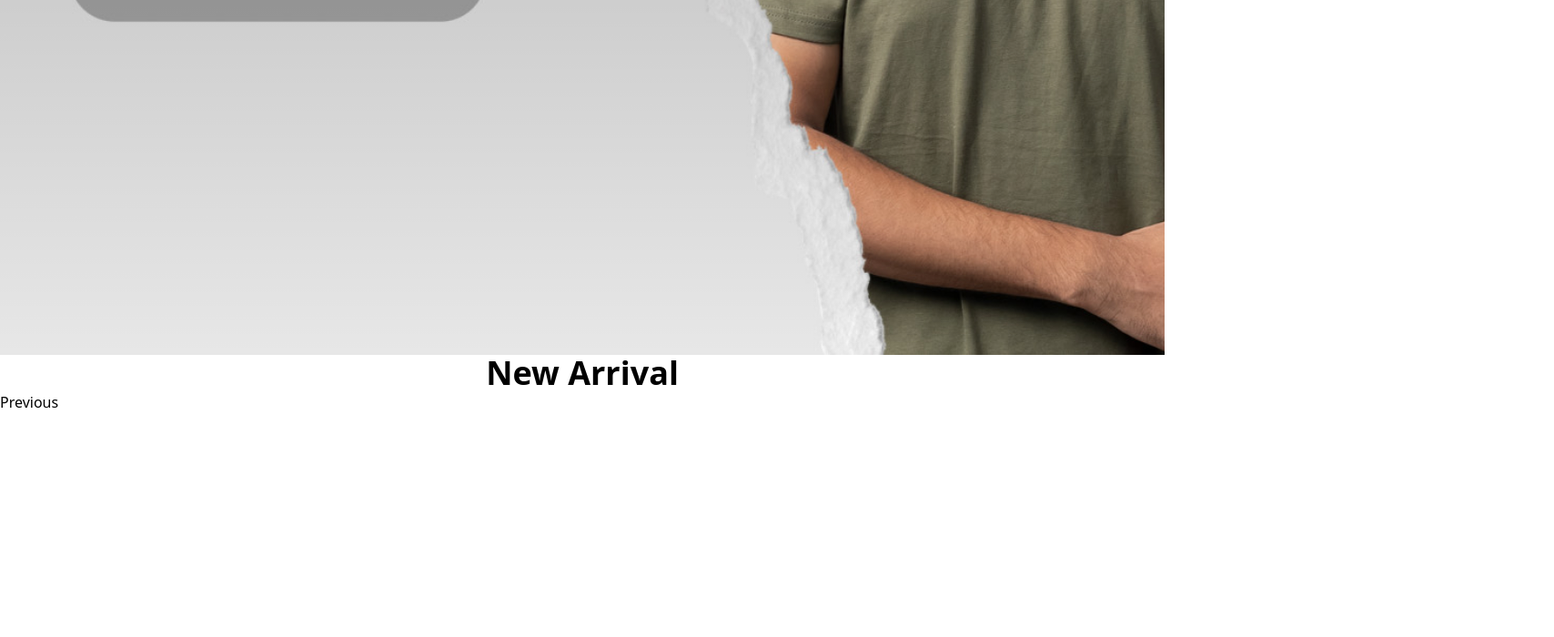
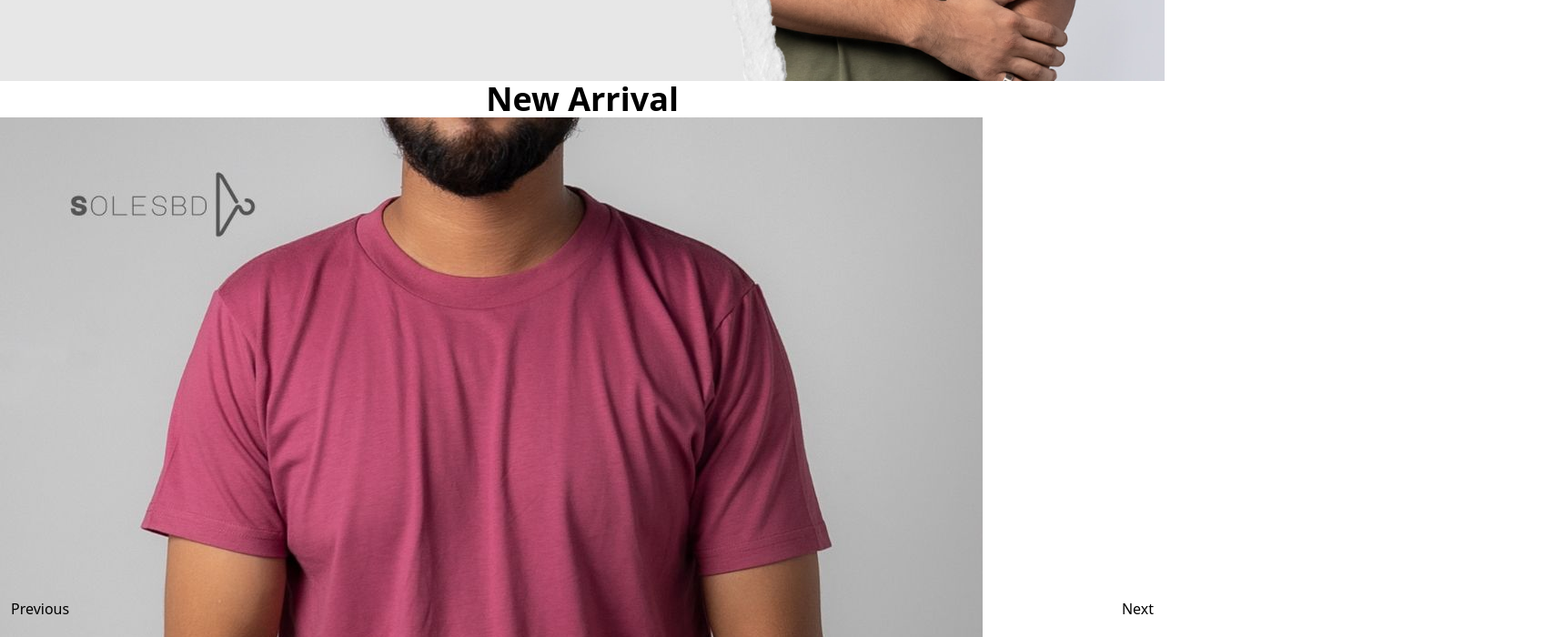
Before and after one commit to RiadRepo/Soles-bd, a Next.js app: page / in a window 1280 px wide. Shown: the part 680-1380 px from the top of the page at 91% size, 1708 px wide, since content can reach past the window. Built offline with nearby package versions, Linux system fonts and the light colour scheme.

Commit message:
seaction 1  updated

```diff
--- /dev/null
+++ b/pages/components/Home/BestSelling.js
@@ -0,0 +1,9 @@
+import React from "react";
+
+export default function BestSelling() {
+  return (
+    <div className="max-w-screen-xl m-auto h-screen">
+      <h1 className="text-center text-4xl font-semibold">Best Selling</h1>
+    </div>
+  );
+}
--- a/pages/components/Home/Carousel.js
+++ b/pages/components/Home/Carousel.js
@@ -1,32 +1,71 @@
 import React from "react";
 import Slider from "react-slick";
+import { useState } from "react";
+import { useEffect } from "react";
 
 export default function Carousel() {
-  const settings = {
-    dots: true,
-    infinite: true,
-    speed: 500,
-    slidesToShow: 3, // Number of items to show at once
-    slidesToScroll: 1,
-    autoplay: true, // Autoplay enabled
-    autoplaySpeed: 2000, // Autoplay speed in milliseconds (adjust as needed)
+  // const settings = {
+  //   dots: true,
+  //   infinite: true,
+  //   speed: 500,
+  //   slidesToShow: 3, // Number of items to show at once
+  //   slidesToScroll: 1,
+  //   autoplay: true, // Autoplay enabled
+  //   autoplaySpeed: 2000, // Autoplay speed in milliseconds (adjust as needed)
+  // };
+
+  // Example data for carousel items
+  // const items = [
+  //   { id: 1, content: <img src="/images/Hero-Bg.jpeg" alt="Image 1" /> },
+  //   { id: 2, content: <img src="/images/Hero-Bg.jpeg" alt="Image 1" /> },
+  //   { id: 3, content: <img src="/images/Hero-Bg.jpeg" alt="Image 1" /> },
+  //   // Add more items as needed
+  // ];
+
+  const featuredImages = [
+    "/Carousel/001.jpeg",
+    "/Carousel/002.jpeg",
+    "/Carousel/003.jpeg",
+  ];
+  let count = 0;
+  const [currentIndex, setCurrentIndex] = useState(0);
+  const handleOnNextClick = () => {
+    count = (count + 1) % featuredImages.length;
+    setCurrentIndex(count);
+  };
+  const handleOnPrevClick = () => {
+    const productsLength = featuredImages.length;
+    count = (currentIndex + productsLength - 1) % productsLength;
+    setCurrentIndex(count);
   };
 
-  // Example data for carousel items
-  const items = [
-    { id: 1, content: <img src="/images/Hero-Bg.jpeg" alt="Image 1" /> },
-    { id: 2, content: <img src="/images/Hero-Bg.jpeg" alt="Image 1" /> },
-    { id: 3, content: <img src="/images/Hero-Bg.jpeg" alt="Image 1" /> },
-    // Add more items as needed
-  ];
+  useEffect(() => {
+    startSlider();
+  }, []);
+
+  const startSlider = () => {
+    setInterval(() => {
+      handleOnNextClick();
+    }, 3000);
+  };
 
   return (
-    <Slider {...settings}>
-      {items.map((item) => (
-        <div key={item.id} className="item">
-          {item.content}
+    // <Slider {...settings}>
+    //   {items.map((item) => (
+    //     <div key={item.id} className="item">
+    //       {item.content}
+    //     </div>
+    //   ))}
+    // </Slider>
+    <div className="max-w-screen-xl m-auto">
+      <div className="w-full relative select-none">
+        <img src={featuredImages[currentIndex]} alt="" />
+
+        <div className="absolute w-full top-1/2 transform -translate-y-1/2 flex justify-between items-start px-3">
+          <button onClick={handleOnPrevClick}>Previous</button>
+          <button onClick={handleOnNextClick}>Next</button>
         </div>
-      ))}
-    </Slider>
+      </div>
+    </div>
   );
 }
--- a/pages/components/Home/Hero.js
+++ b/pages/components/Home/Hero.js
@@ -1,35 +1,27 @@
 import React from "react";
 
 export default function Hero() {
-  const heroStyle = {
-    backgroundImage: `url('/images/Hero-Bg.jpeg')`, // Adjust the path to your image
-    backgroundSize: "cover", // You can adjust background properties as needed
-    backgroundRepeat: "no-repeat",
-    backgroundPosition: "center center",
-    // minHeight: "924px", // Set a minimum height to ensure the content is visible
-    display: "flex",
-    justifyContent: "center",
-    alignItems: "center",
-    color: "white", // Text color on the background
-    fontSize: "24px", // Font size for the content
-    fontWeight: "bold",
-    backgroundColor: "rgba(0, 0, 0, 0.5)",
-    width: "100%",
-  };
-  const overlayStyle = {
-    position: "absolute",
-    top: 0,
-    left: 0,
-    width: "100%",
-    height: "100%",
-    background:
-      "linear-gradient(to top, transparent 0%, rgba(0, 0, 0, 0.3) 100%)",
-    pointerEvents: "none",
-  };
+  // const heroStyle = {
+  //   backgroundImage: `url('/images/Hero-Bg.jpeg')`, // Adjust the path to your image
+  //   backgroundSize: "cover", // You can adjust background properties as needed
+  //   backgroundRepeat: "no-repeat",
+  //   backgroundPosition: "center center",
+  //   // // display: "flex",
+  //   // // justifyContent: "center",
+  //   // // alignItems: "center",
+  //   // color: "white", // Text color on the background
+  //   // fontSize: "24px", // Font size for the content
+  //   // fontWeight: "bold",
+  //   backgroundColor: "rgba(0, 0, 0, 0.5)",
+  //   width: "100%",
+  //   height: "100vh",
+  // };
 
   return (
-    <section style={heroStyle} className="h-[1070px] relative">
-      <div style={overlayStyle}>{/* <div>Create Your Own Style</div> */}</div>
+    <section className="relative pt-12">
+      <img src="/images/Hero-Bg.jpeg" className="h-auto w-screen" />
+      {/* <div>Create Your Own Style</div> */}
+      {/* </div> */}
     </section>
   );
 }
--- /dev/null
+++ b/pages/components/Home/TopCategories.js
@@ -0,0 +1,9 @@
+import React from "react";
+
+export default function TopCategories() {
+  return (
+    <div className="max-w-screen-xl m-auto h-2/5">
+      <h1 className="text-center text-4xl font-semibold">TopCategories</h1>
+    </div>
+  );
+}
--- a/pages/index.js
+++ b/pages/index.js
@@ -4,6 +4,8 @@ import Navbar from "./components/Navbar/Navbar";
 import Footer from "./components/Footer/Footer";
 import Hero from "./components/Home/Hero";
 import NewArrival from "./components/Home/NewArrival";
+import TopCategories from "./components/Home/TopCategories";
+import BestSelling from "./components/Home/BestSelling";
 
 const inter = Inter({ subsets: ["latin"] });
 
@@ -16,6 +18,8 @@ export default function Home() {
 
       <Hero />
       <NewArrival />
+      <TopCategories />
+      <BestSelling />
       <Footer />
     </main>
   );
```
